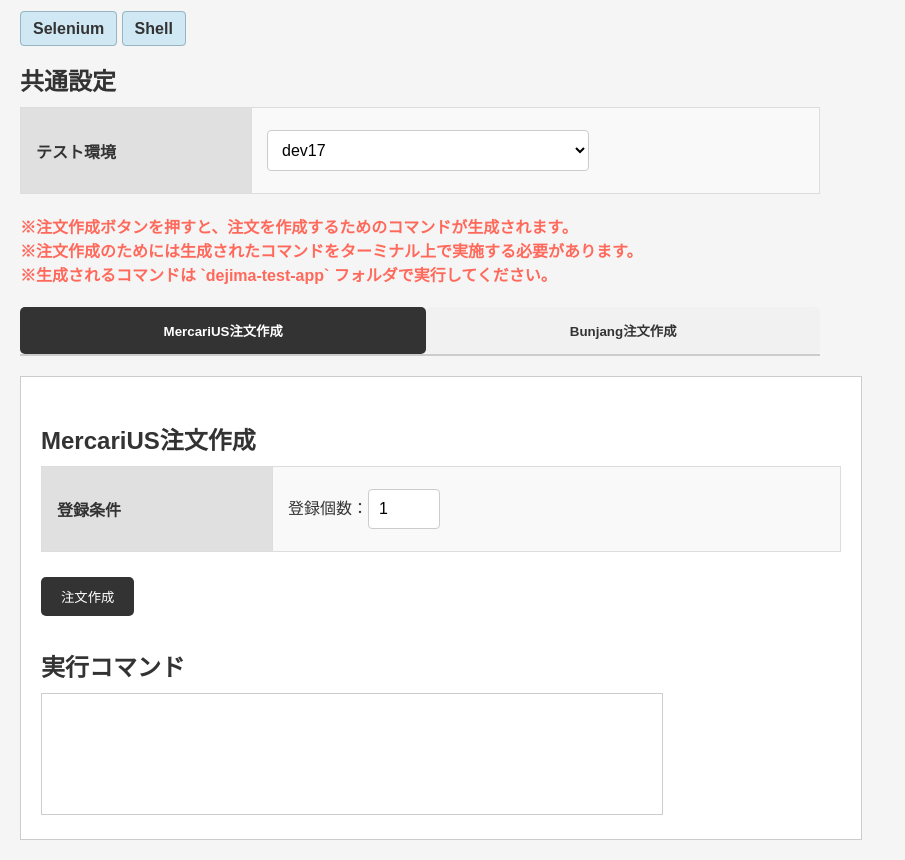
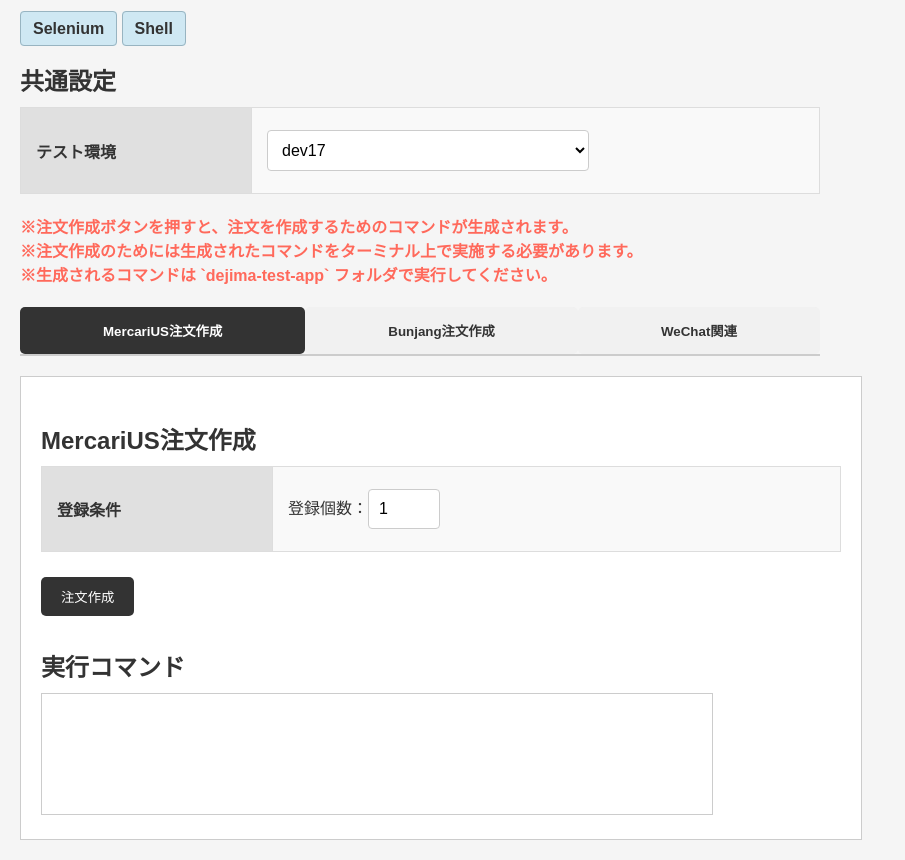
Before and after one commit to miura-t-bp/dejima-test-app, a Django app: page /shell/ in a window 1280 px wide. Shown: the whole page, without its empty margins (0-905 px from the left). Run offline with Django 3.2, Linux system fonts and the light colour scheme; parts of the project's set-up code (start-up, migrations or seed data) failed here and were passed over.

Commit message:
WeChat注文作成とWeChat荷物決済スクリプト実装

```diff
--- a/shellapp/static/js/shell.js
+++ b/shellapp/static/js/shell.js
@@ -99,4 +99,20 @@ document.addEventListener('DOMContentLoaded', function() {
         // APIリクエストを実行
         callApi('http://localhost:8001/shell/create-bunjang-order/', this, 'create-bunjang-order');
     });
+
+    // WeChat注文作成フォーム送信時の処理
+    document.getElementById('form_create_wechat_order').addEventListener('submit', function(event) {
+        event.preventDefault(); // デフォルト送信動作を防止
+
+        // APIリクエストを実行
+        callApi('http://localhost:8001/shell/create-wechat-order/', this, 'wechat');
+    });
+
+    // WeChat荷物決済フォーム送信時の処理
+    document.getElementById('form_wechat_baggage_settlement').addEventListener('submit', function(event) {
+        event.preventDefault(); // デフォルト送信動作を防止
+
+        // APIリクエストを実行
+        callApi('http://localhost:8001/shell/wechat-baggage-settlement/', this, 'wechat');
+    });
 });
--- a/shellapp/templates/shell_index.html
+++ b/shellapp/templates/shell_index.html
@@ -40,6 +40,7 @@
     <div class="formtabs">
         <button class="formtablink active" onclick="openForm(event, 'create_mercarius_order_form')">MercariUS注文作成</button>
         <button class="formtablink" onclick="openForm(event, 'create_bunjang_order_form')">Bunjang注文作成</button>
+        <button class="formtablink" onclick="openForm(event, 'wechat_form')">WeChat関連</button>
     </div>
 
     <!-- MercariUS注文作成フォーム -->
@@ -72,6 +73,30 @@
         <div id="create-bunjang-order" class="response"></div>
     </div>
 
+    <!-- WeChat関連フォーム -->
+    <div id="wechat_form" class="formtabcontent" style="display:none;">
+        <h3>WeChat注文作成</h3>
+        <form id="form_create_wechat_order">
+            <button type="submit">注文作成</button>
+        </form>
+
+        <h3>WeChat荷物決済</h3>
+        <form id="form_wechat_baggage_settlement">
+            <table>
+                <tr>
+                    <th>荷物番号</th>
+                    <td>
+                        <input id="baggage_number" name="baggage_number" required>
+                    </td>
+                </tr>
+            </table>
+            <button type="submit">荷物決済</button>
+        </form>
+
+        <h4>実行コマンド</h4>
+        <div id="wechat" class="response"></div>
+    </div>
+
     <div id="loading-spinner" style="display: none;"></div>
 
     <script src="{% static 'js/common.js' %}"></script>
--- a/shellapp/urls.py
+++ b/shellapp/urls.py
@@ -4,5 +4,7 @@ from . import views
 urlpatterns = [
     path('', views.index, name='shell_index'),
     path('create-mercarius-order/', views.create_mercarius_order_api, name='create_mercarius_order_api'),
-    path('create-bunjang-order/', views.create_bunjang_order_api, name='create_bunjang_order_api')
+    path('create-bunjang-order/', views.create_bunjang_order_api, name='create_bunjang_order_api'),
+    path('create-wechat-order/', views.create_wechat_order_api, name='create_wechat_order_api'),
+    path('wechat-baggage-settlement/', views.wechat_baggage_settlement_api, name='wechat_baggage_settlement_api'),
 ]
--- a/shellapp/views.py
+++ b/shellapp/views.py
@@ -1,7 +1,7 @@
 from django.shortcuts import render
 from django.http import JsonResponse
 
-from .utils import generate_cmd_for_create_mercarius_order, generate_cmd_for_create_bunjang_order
+from .utils import generate_cmd_for_create_mercarius_order, generate_cmd_for_create_bunjang_order, generate_cmd_for_create_wechat_order, generate_cmd_for_wechat_baggage_settlement
 
 import json
 
@@ -37,3 +37,33 @@ def create_bunjang_order_api(request):
         return JsonResponse(res)
 
     return JsonResponse({'error': 'Invalid request method'}, status=405)
+
+def create_wechat_order_api(request):
+    if request.method == 'POST':
+        # リクエストのボディからJSONデータを取得
+        try:
+            data = json.loads(request.body)
+        except json.JSONDecodeError:
+            return JsonResponse({'error': 'Invalid JSON'}, status=400)
+
+        # WeChat注文作成用コマンドを生成
+        res = generate_cmd_for_create_wechat_order(data)
+
+        return JsonResponse(res)
+
+    return JsonResponse({'error': 'Invalid request method'}, status=405)
+
+def wechat_baggage_settlement_api(request):
+    if request.method == 'POST':
+        # リクエストのボディからJSONデータを取得
+        try:
+            data = json.loads(request.body)
+        except json.JSONDecodeError:
+            return JsonResponse({'error': 'Invalid JSON'}, status=400)
+
+        # WeChat荷物決済用コマンドを生成
+        res = generate_cmd_for_wechat_baggage_settlement(data)
+
+        return JsonResponse(res)
+
+    return JsonResponse({'error': 'Invalid request method'}, status=405)
--- a/static/css/common.css
+++ b/static/css/common.css
@@ -146,7 +146,7 @@ button:hover {
 .response {
     height: 100px;
     width: 100%;
-    max-width: 600px;
+    max-width: 650px;
     border: 1px solid #ccc;
     padding: 10px;
     display: inline-block;
```
Also changed, not shown: shellapp/utils.py (+26 -0 lines), 3 other files.
